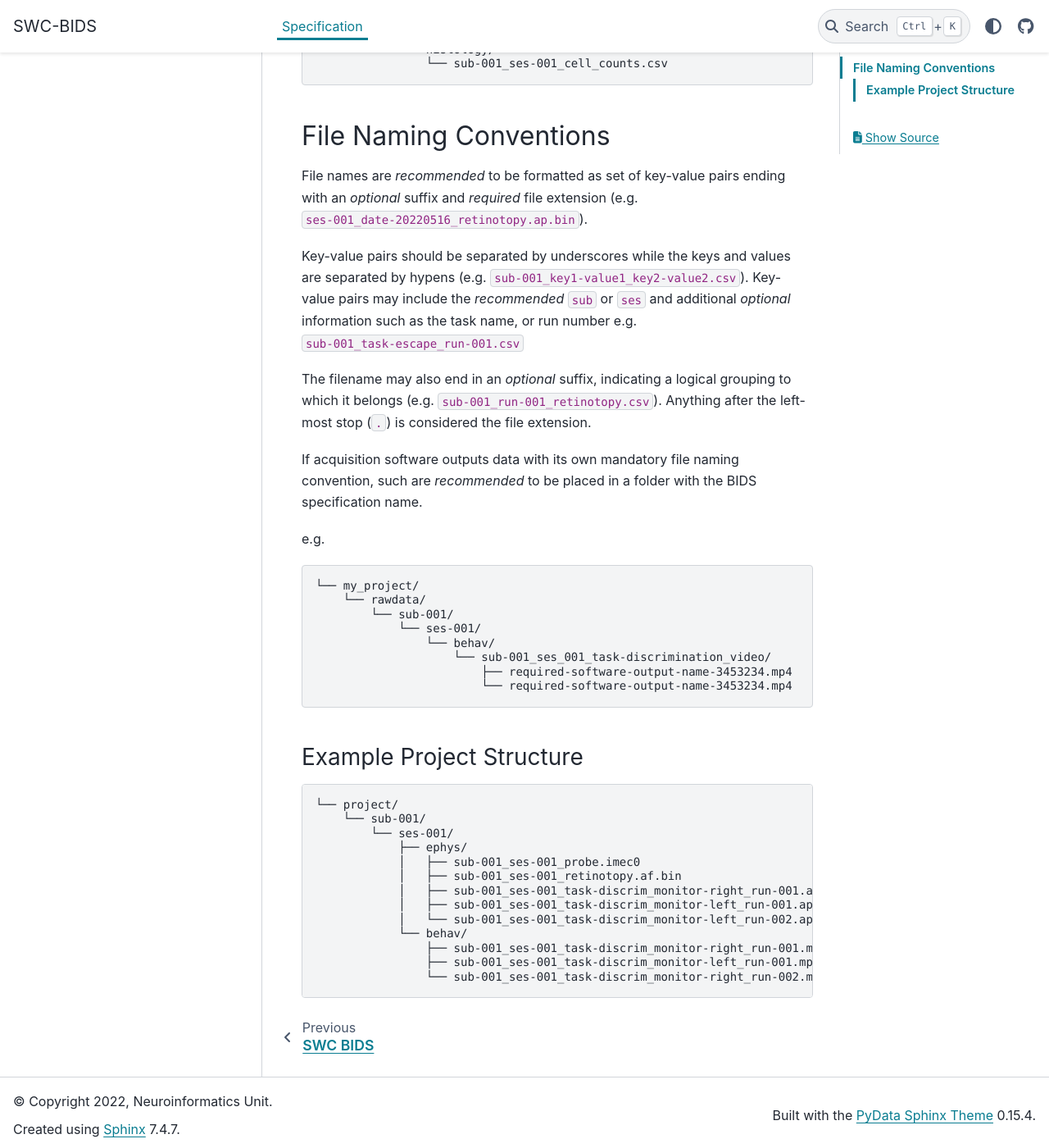
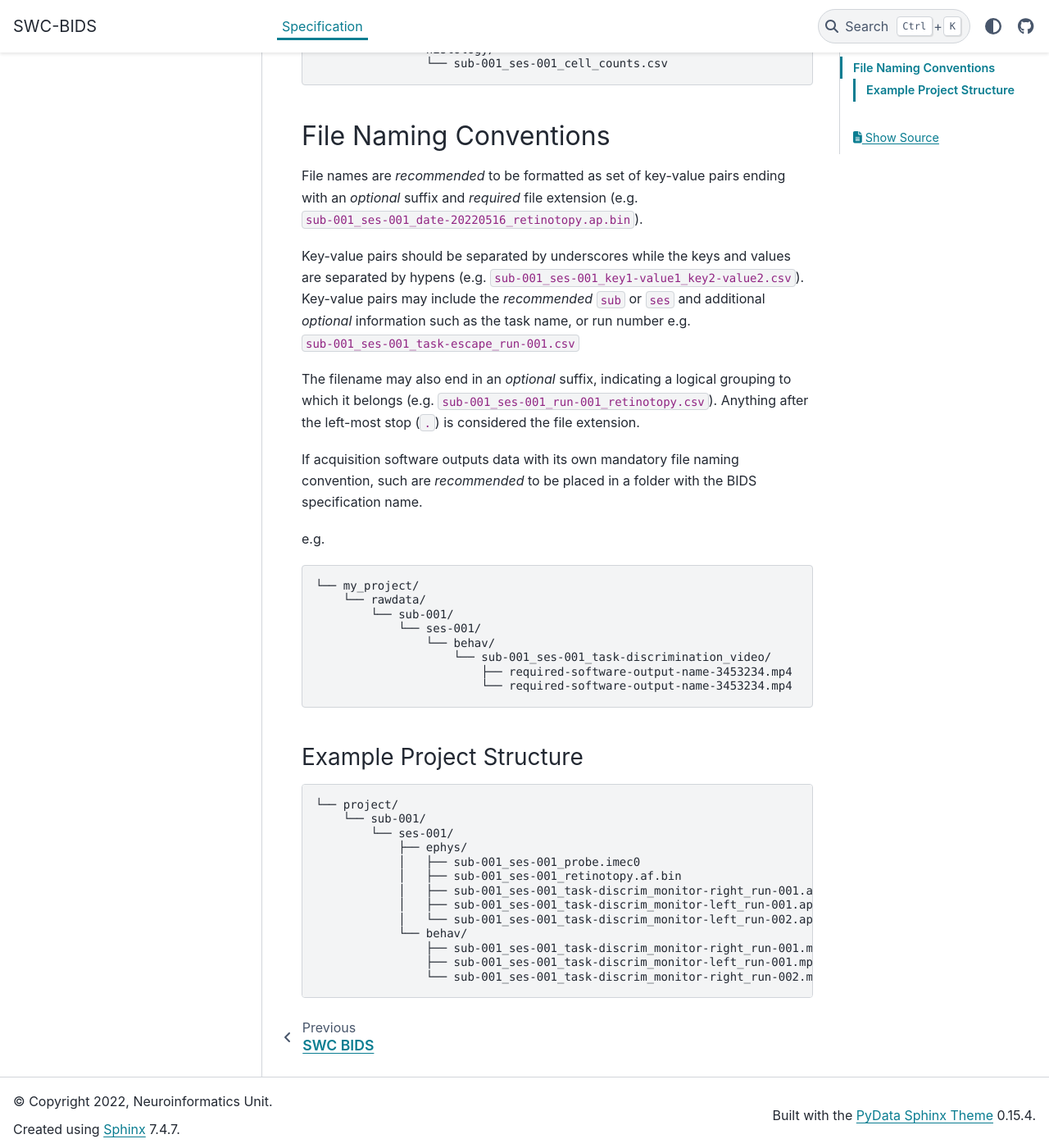
Before and after one commit to neuroinformatics-unit/NeuroBlueprint, a Sphinx documentation site: the page built from docs/source/specification.md, in a window 1280 px wide and 1400 px high, scrolled down 2140 px. Shown: the whole window at 82% size. Built offline with Sphinx 7.4.7 and the PyData theme 0.15.4, drawn with Linux system fonts in a browser that asks for light colours.

Commit message:
fix more examples to include recommended sub- ses- in filenames

````diff
--- a/docs/source/specification.md
+++ b/docs/source/specification.md
@@ -80,12 +80,12 @@
 
 ## File Naming Conventions
 
-File names are *recommended* to be formatted as set of key-value pairs ending with an *optional* suffix and *required* file extension (e.g. `ses-001_date-20220516_retinotopy.ap.bin`).
+File names are *recommended* to be formatted as set of key-value pairs ending with an *optional* suffix and *required* file extension (e.g. `sub-001_ses-001_date-20220516_retinotopy.ap.bin`).
 
 Key-value pairs should be separated by underscores while the keys and values are
-separated by hypens (e.g. `sub-001_key1-value1_key2-value2.csv`). Key-value pairs may include the *recommended* `sub` or `ses` and additional *optional* information such as the task name, or run number e.g. `sub-001_task-escape_run-001.csv`
+separated by hypens (e.g. `sub-001_ses-001_key1-value1_key2-value2.csv`). Key-value pairs may include the *recommended* `sub` or `ses` and additional *optional* information such as the task name, or run number e.g. `sub-001_ses-001_task-escape_run-001.csv`
 
-The filename may also end in an *optional* suffix, indicating a logical grouping to which it belongs (e.g. `sub-001_run-001_retinotopy.csv`).
+The filename may also end in an *optional* suffix, indicating a logical grouping to which it belongs (e.g. `sub-001_ses-001_run-001_retinotopy.csv`).
 Anything after the left-most stop (`.`) is considered the file extension.
 
 If acquisition software outputs data with its own mandatory file naming convention, such are *recommended*
@@ -98,7 +98,7 @@
         └── sub-001/
             └── ses-001/
                 └── behav/
-                    └── sub-001_ses_001_task-discrimination_video/
+                    └── sub-001_ses-001_task-discrimination_video/
                         ├── required-software-output-name-3453234.mp4
                         └── required-software-output-name-3453234.mp4
 ```
````
